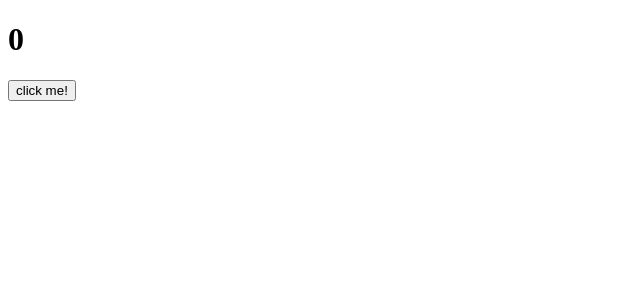
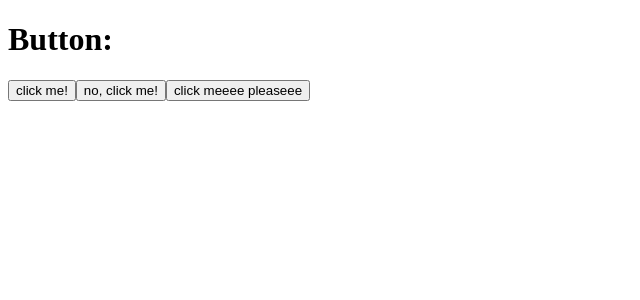
Before and after one commit to marcopiro91/React-Esercizi, a React (Create React App) app: page / in a window 1280 px wide. Shown: the top 300 px of the page, without its empty margins (0-640 px from the left). Built offline with nearby package versions, Linux system fonts and the light colour scheme.

Commit message:
exercise-17

```diff
--- a/src/App.js
+++ b/src/App.js
@@ -1,8 +1,8 @@
 import React from "react";
-import { ClickCounter } from "./ClickCounter"
+import { ClickTracker } from "./ClickTracker"
 
 export class App extends React.Component {
     render() {
-        return <ClickCounter />
+        return <ClickTracker />
     }
 }
--- a/src/ClickCounter.js
+++ /dev/null
@@ -1,22 +0,0 @@
-import React from 'react';
-
-export class ClickCounter extends React.Component {
-    state = {
-        counter: this.props.initialValue ?? 0
-    }
-
-    handleClick = () => {
-        this.setState((prevstate) => {
-            return {counter: prevstate.counter + 1}
-        })
-    }
-
-    render() {
-        return (
-            <div>
-                <h1>{this.state.counter}</h1>
-                <button onClick={this.handleClick}>click me!</button>
-            </div>
-        )
-    }
-}
--- /dev/null
+++ b/src/ClickTracker.js
@@ -0,0 +1,23 @@
+import React from 'react';
+
+export class ClickTracker extends React.Component {
+    state = {
+        lastButton: ''
+    }
+
+    render() {
+        return  <div>
+                    <h1>Button: {this.state.lastButton}</h1>
+                    <button  onClick={this.handleButtonClick}>click me!</button>
+                    <button  onClick={this.handleButtonClick}>no, click me!</button>
+                    <button  onClick={this.handleButtonClick}>click meeee pleaseee</button>
+                </div>
+    }
+    handleButtonClick = (event) => {
+        this.setState({lastButton: event.target.textContent})
+    }
+}
+
+
+
+/* Create a ClickTracker component that renders three buttons. Implement a single event handler for all three buttons, and track of which button was pressed last. Show the last button that was pressed in an h1 tag within the ClickTracker component. Tip: you can use the event object to access the target property of the event. */
```
